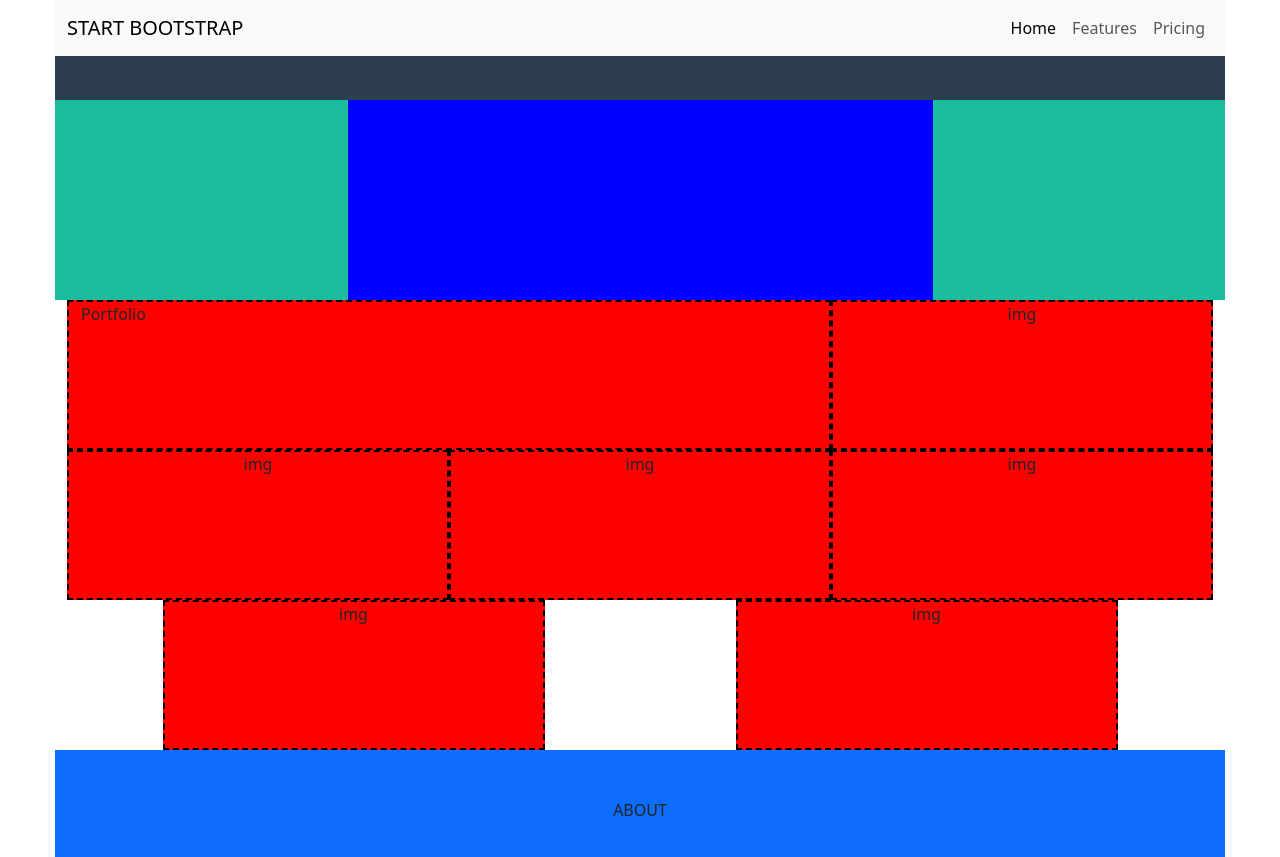
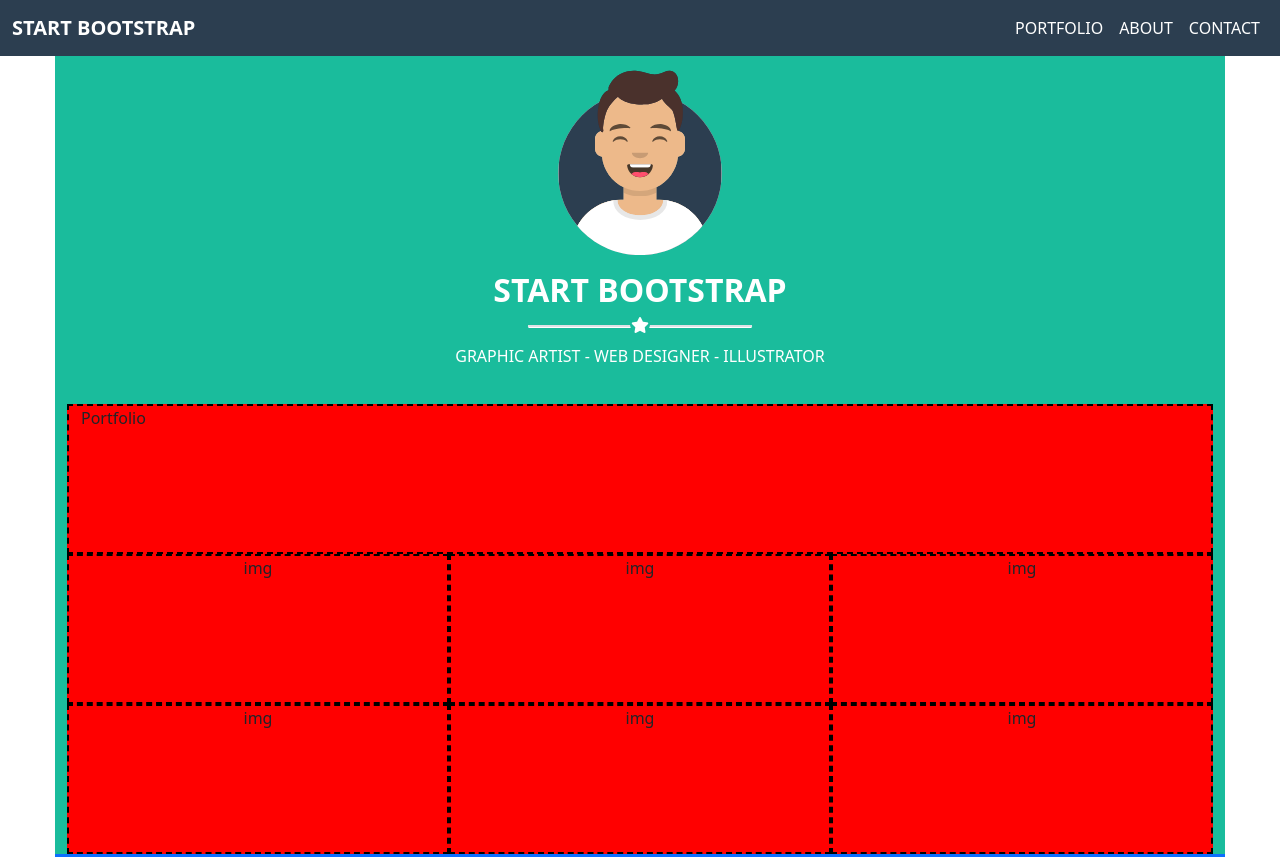
Before and after one commit to mikaeltreppo/-html-css-bootstrap-freelancer, a plain HTML site: page index.html in a window 1280 px wide. Shown: the top 857 px of the page. Drawn offline with nearby package versions, Linux system fonts and the light colour scheme.

Commit message:
Jumbotron aggiornato

```diff
--- a/css/style.css
+++ b/css/style.css
@@ -1,9 +1,32 @@
-.ms_header{
-    height: 100px;
+body{
+    padding-top: 56px;
+}
+nav{
     background-color: rgb(44, 62, 80);
     max-width: 1170px;
+}
+.ms_line{
+    height: 3px;
+    width: 40%;
     margin: auto;
+    border-radius: 2px;
+    background-color: white;
+    position: relative;
 }
+.ms_img{
+    width: 180px;
+}
+.ms_star{
+    position: absolute;
+    top: -8px;
+    left: 50%;
+    transform: translateX(-50%);
+    width: 20px;
+    background-color:rgb(26, 188, 156);
+    color: white;
+  }
+
+
 .ms_nav-top{
     max-width: 1170px;
     margin: auto;
@@ -13,12 +36,12 @@
     max-width: 1170px;
     margin: auto;
     background-color: rgb(26, 188, 156);
-    height: 300px;
+
 }
 .ms_jumbotron{
     max-width: 1170px;
     margin: auto;
-    background-color: blue;
+    background-color: rgb(26, 188, 156);
     height: 300px;
 }
 .ms_card{
--- a/index.html
+++ b/index.html
@@ -15,24 +15,25 @@
 </head>
 
 <body>
-    <header class="container-fluid ms_header fixed-top">
+    <header class="container-fluid ms_header ">
         <div class="row">
-            <nav class="navbar navbar-expand-lg bg-body-tertiary">
+            <nav class="navbar navbar-expand-sm m-auto text-white fixed-top">
                 <div class="container-fluid">
-                  <a class="navbar-brand" href="#">START BOOTSTRAP</a>
-                  <button class="navbar-toggler" type="button" data-bs-toggle="collapse" data-bs-target="#navbarText" aria-controls="navbarText" aria-expanded="false" aria-label="Toggle navigation">
-                    <span class="navbar-toggler-icon"></span>
+                    <a class="navbar-brand fw-bold text-white" href="#">START BOOTSTRAP</a>
+                    <button class="navbar-toggler " type="button" data-bs-toggle="collapse" data-bs-target="#navbarText"
+                        aria-controls="navbarText" aria-expanded="false" aria-label="Toggle navigation">
+                        <span class="navbar-toggler-icon "></span>
                     </button>
                     <div class="collapse navbar-collapse" id="navbarText">
-                    <ul class="navbar-nav ms-auto mb-2 mb-lg-0">
+                        <ul class="navbar-nav ms-auto mb-2 mb-lg-0 ">
                             <li class="nav-item">
-                        <a class="nav-link active" aria-current="page" href="#">Home</a>
+                                <a class="nav-link active text-white" aria-current="page" href="#">PORTFOLIO</a>
                             </li>
                             <li class="nav-item">
-                        <a class="nav-link" href="#">Features</a>
+                                <a class="nav-link text-white" href="#">ABOUT</a>
                             </li>
                             <li class="nav-item">
-                        <a class="nav-link" href="#">Pricing</a>
+                                <a class="nav-link text-white" href="#">CONTACT</a>
                             </li>
                         </ul>
 
@@ -43,16 +44,20 @@
         </div>
     </header>
     <main class="container-fluid ms_main">
+        <!--Parte jumbotron-->
         <div class="row">
             <div class="col-12 col-sm-8 offset-sm-2 col-lg-6 offset-lg-3 ms_jumbotron text-center">
-                img <br>
-                START Bootstrap <br>
-                disegnino <br>
-                graph- web- illustrator
+                <img class="ms_img mt-2" src="img/avatar.svg" alt="immagine avatar">
+                <h2 class="text-white fw-semibold mt-3">START BOOTSTRAP</h2>
+                <div class="ms_line mt-3">
+                    <div class="border"><i class="ms_star fa-solid fa-star rounded-circle"></i></div>
+                </div>
+                <div class="w-80 text-white mt-3">GRAPHIC ARTIST - WEB DESIGNER - ILLUSTRATOR</div>
             </div>
         </div>
+        <!--Parte portfolio-->
         <div class="row ms_portfolio">
-            <div class="col-12 col-sm-4 offset-sm-4 col-lg-8 offset-lg-2 ms_card ">Portfolio</div>
+            <div class="col-12 ms_card mt-5 ">Portfolio</div>
             <div class="col-12 col-sm-6 col-lg-4 text-center ms_card">img</div>
             <div class="col-12 col-sm-6 col-lg-4 text-center ms_card">img</div>
             <div class="col-12 col-sm-6 col-lg-4 text-center ms_card">img</div>
@@ -60,6 +65,7 @@
             <div class="col-12 col-sm-6 col-lg-4 text-center ms_card">img</div>
             <div class="col-12 col-sm-6 col-lg-4 text-center ms_card">img</div>
         </div>
+        <!--Parte about us-->
         <div class="row ms_about bg-primary">
             <div class="col-8 offset-2 col-sm-4 offset-sm-4 col-lg-2 offset-lg-5 mt-5 text-center"> ABOUT </div>
             <div class="col-8 offset-2 col-sm-4 offset-sm-2 mt-5"> Lorem ipsum dolor sit, amet consectetur adipisicing
@@ -71,6 +77,7 @@
             <div class="col-8 offset-2 mt-5 mb-5 text-center "> <button class="btn btn-secondary"
                     type="submit">Button</button></div>
         </div>
+        <!--Parte contact-->
         <div class="row ms_contact bg-warning">
             <div class="col-8 offset-2 mt-5 text-center"> CONTACT ME </div>
             <div class="col-8 offset-2  border-bottom">Name</div>
```
Lines whose indentation alone changed are shown as unchanged.
